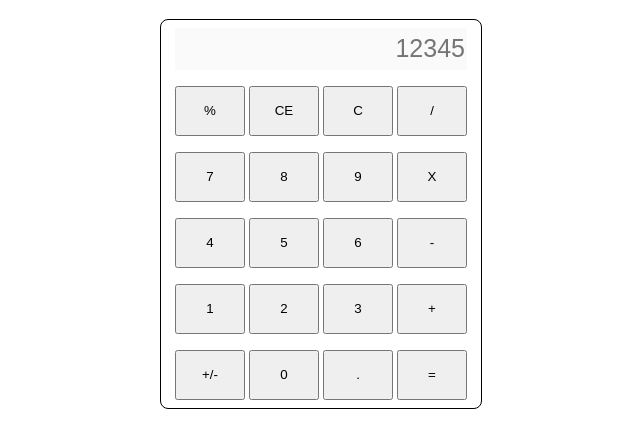
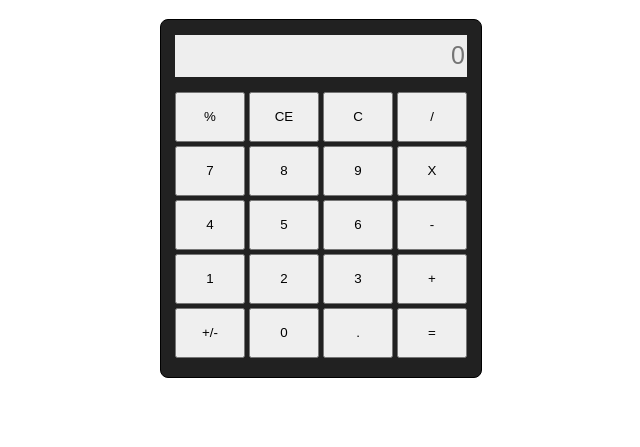
Before and after one commit to gd-salle/simpleCalculator, a plain HTML site: page index.html in a window 1280 px wide. Shown: the part 61-508 px from the top of the page, without its empty margins (319-959 px from the left). Drawn offline with Linux system fonts and the light colour scheme.

Commit message:
modified some styles

```diff
--- a/index.html
+++ b/index.html
@@ -12,7 +12,7 @@
     <div class="container">
         <div class="calculator">
             <form action="">
-                <div class="output"><input type="text" name="" id="" placeholder="12345" disabled></div>
+                <div class="output"><input type="text" name="" id="" placeholder="0" disabled></div>
 
                 <div class="buttons">
                     <input type="button" name="" id="" value="%">
--- a/styles.css
+++ b/styles.css
@@ -5,22 +5,27 @@
     margin: auto;
 }
 .calculator{
+    background: #212121;
     margin: auto;
     width: 320px;
     border: solid 1px black;
     border-radius: 8px;
 }
-.output input{
+input[type=text]{
+    background: #EEEEEE;
     font-size: 25px;
-    margin: 8px 0px;
+    margin: 15px 0px;
     height: 40px;
     width: 90%;
     border: none;
     text-align: right;
 }
-.buttons input{
+input[type=button]{
     height: 50px;
     width: 70px;
-    margin: 8px 0px;
+    margin-bottom: 4px;
     /* border-radius: 5px; */
 }
+.buttons:nth-last-child(1){
+    margin-bottom: 15px;
+}
```
